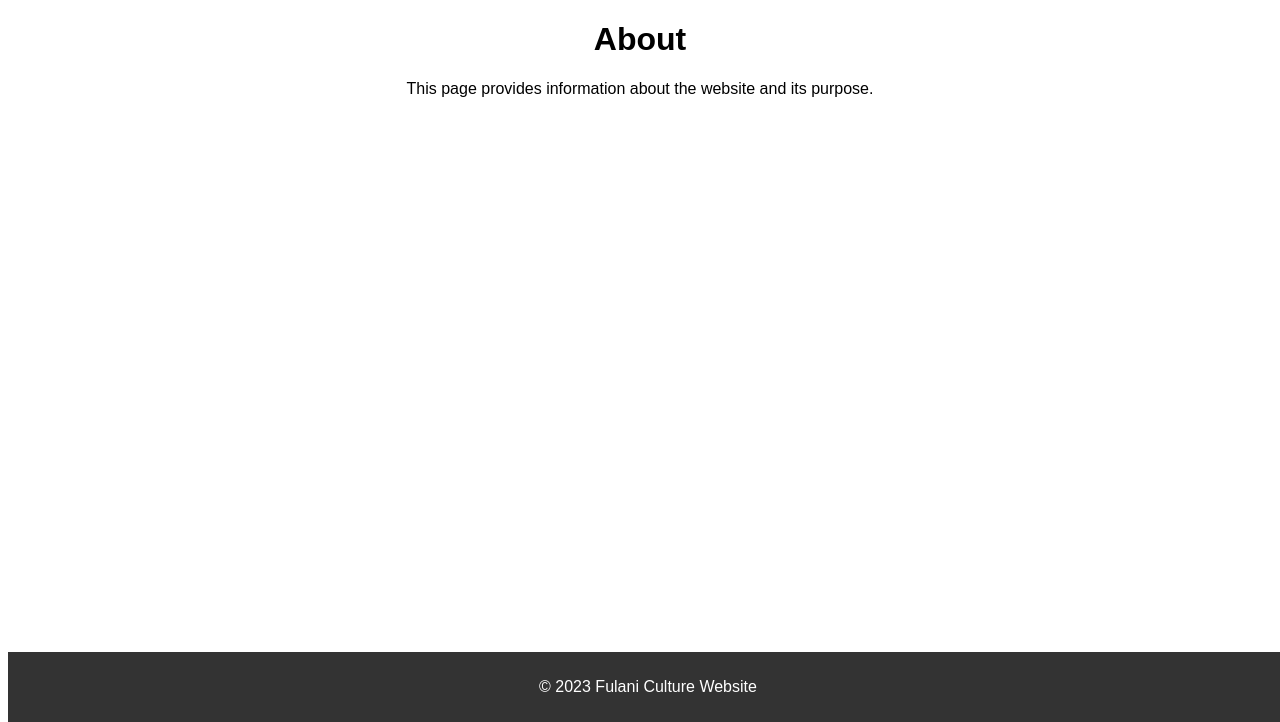
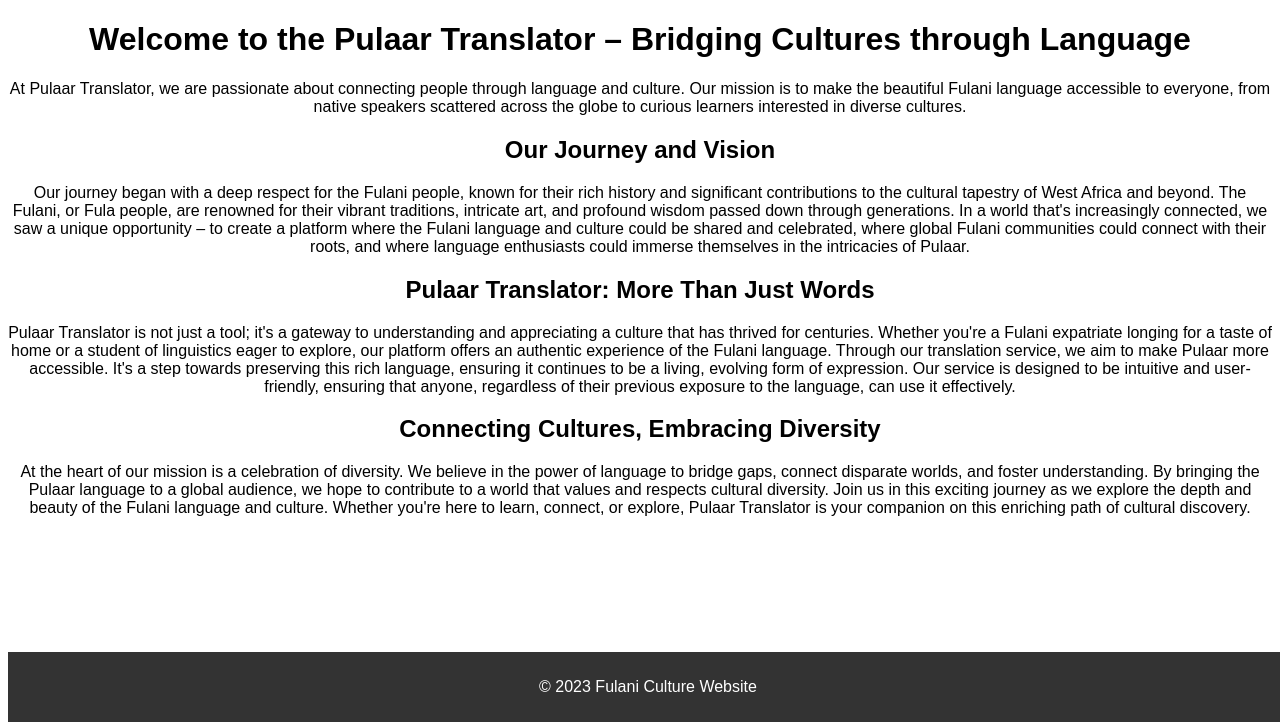
Before and after one commit to Codewithjalloh/Pulaar, a Flask app: page /about in a window 1280 px wide. Shown: the part 78-800 px from the top of the page. Run offline with Flask 3, Linux system fonts and the light colour scheme.

Commit message:
Update about.html

```diff
--- a/templates/about.html
+++ b/templates/about.html
@@ -27,8 +27,51 @@
     </header>
 
     <main>
-      <h1>About</h1>
-      <p>This page provides information about the website and its purpose.</p>
+      <h1>
+        Welcome to the Pulaar Translator – Bridging Cultures through Language
+      </h1>
+      <p>
+        At Pulaar Translator, we are passionate about connecting people through
+        language and culture. Our mission is to make the beautiful Fulani
+        language accessible to everyone, from native speakers scattered across
+        the globe to curious learners interested in diverse cultures.
+      </p>
+      <h2>Our Journey and Vision</h2>
+      <p>
+        Our journey began with a deep respect for the Fulani people, known for
+        their rich history and significant contributions to the cultural
+        tapestry of West Africa and beyond. The Fulani, or Fula people, are
+        renowned for their vibrant traditions, intricate art, and profound
+        wisdom passed down through generations. In a world that's increasingly
+        connected, we saw a unique opportunity – to create a platform where the
+        Fulani language and culture could be shared and celebrated, where global
+        Fulani communities could connect with their roots, and where language
+        enthusiasts could immerse themselves in the intricacies of Pulaar.
+      </p>
+      <h2>Pulaar Translator: More Than Just Words</h2>
+      <p>
+        Pulaar Translator is not just a tool; it's a gateway to understanding
+        and appreciating a culture that has thrived for centuries. Whether
+        you're a Fulani expatriate longing for a taste of home or a student of
+        linguistics eager to explore, our platform offers an authentic
+        experience of the Fulani language. Through our translation service, we
+        aim to make Pulaar more accessible. It's a step towards preserving this
+        rich language, ensuring it continues to be a living, evolving form of
+        expression. Our service is designed to be intuitive and user-friendly,
+        ensuring that anyone, regardless of their previous exposure to the
+        language, can use it effectively.
+      </p>
+      <h2>Connecting Cultures, Embracing Diversity</h2>
+      <p>
+        At the heart of our mission is a celebration of diversity. We believe in
+        the power of language to bridge gaps, connect disparate worlds, and
+        foster understanding. By bringing the Pulaar language to a global
+        audience, we hope to contribute to a world that values and respects
+        cultural diversity. Join us in this exciting journey as we explore the
+        depth and beauty of the Fulani language and culture. Whether you're here
+        to learn, connect, or explore, Pulaar Translator is your companion on
+        this enriching path of cultural discovery.
+      </p>
     </main>
 
     <!-- Footer same as index.html -->
```
